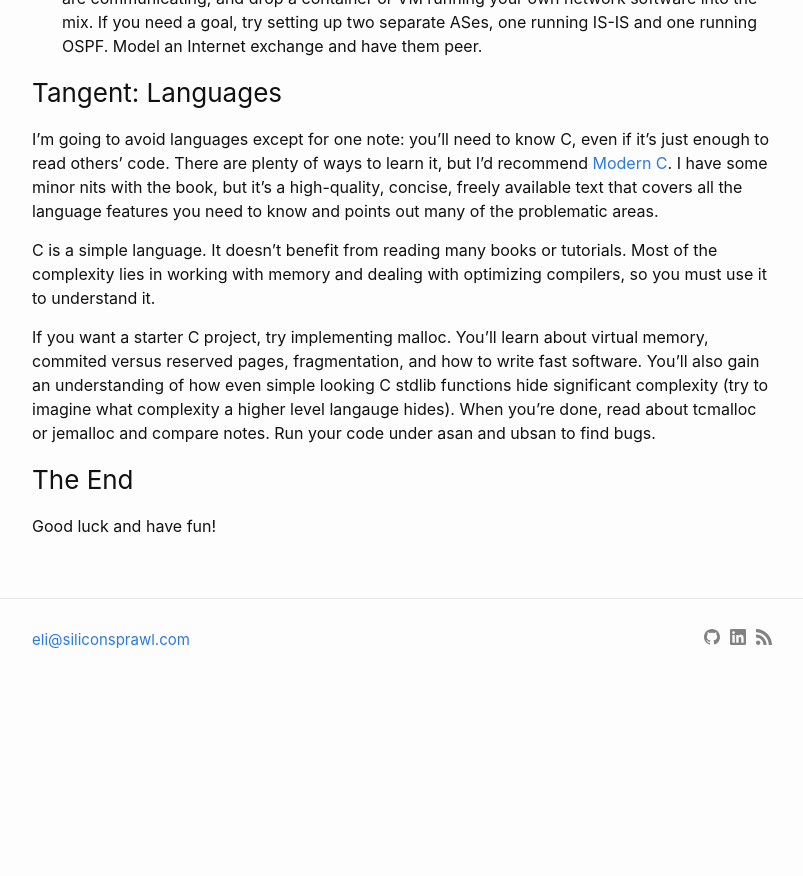
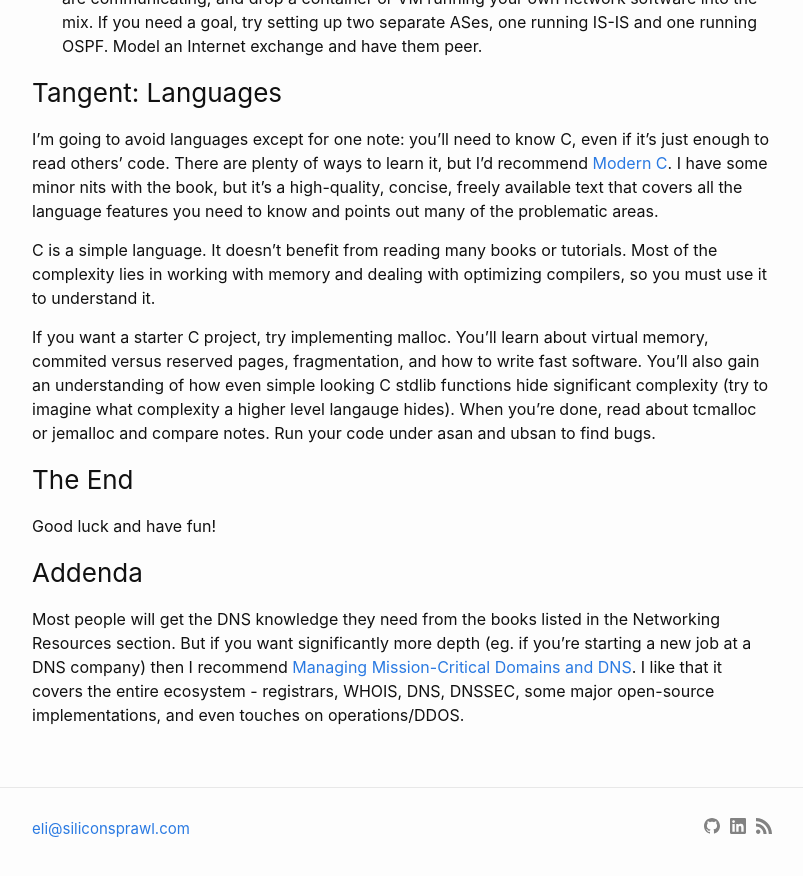
Before and after one commit to elindsey/elindsey.github.io, a Jekyll site: the page built from _posts/2020-05-10-network-programming-self-study.md, in a window 1280 px wide and 900 px high, scrolled down 2277 px. Shown: the top 876 px of the window, without its empty margins (238-1041 px from the left). Built offline with Jekyll 4.4.1, drawn with Linux system fonts in a browser that asks for light colours; before the commit the page ends 2988 px from its top, so only the background shows below that.

Commit message:
add addenda about dns book recommendation

```diff
--- a/_posts/2020-05-10-network-programming-self-study.md
+++ b/_posts/2020-05-10-network-programming-self-study.md
@@ -53,3 +53,7 @@ If you want a starter C project, try implementing malloc. You'll learn about vir
 ### The End
 
 Good luck and have fun!
+
+### Addenda
+
+Most people will get the DNS knowledge they need from the books listed in the Networking Resources section. But if you want significantly more depth (eg. if you're starting a new job at a DNS company) then I recommend [Managing Mission-Critical Domains and DNS](https://www.amazon.com/Managing-Mission-Critical-Demystifying-nameservers-ebook/dp/B07F71QMFM). I like that it covers the entire ecosystem - registrars, WHOIS, DNS, DNSSEC, some major open-source implementations, and even touches on operations/DDOS.
```
